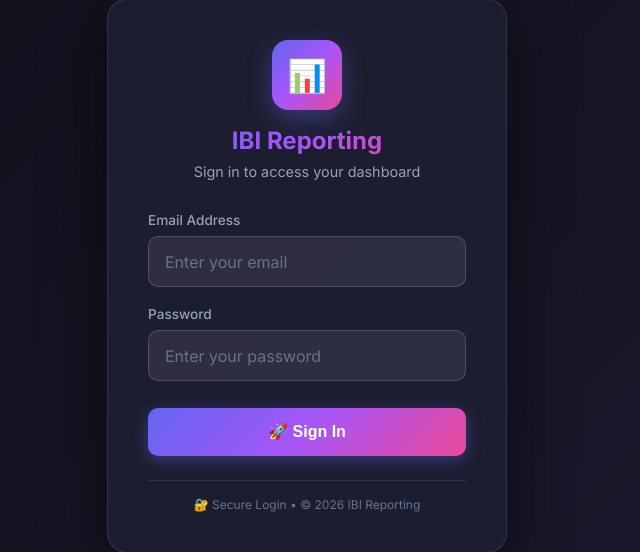
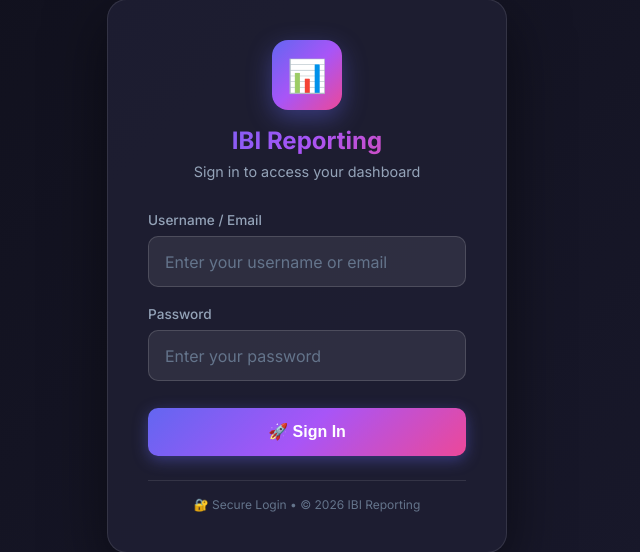
Before and after one commit to AnalystZaid09/Snaphire_Flask_App, a Flask app: page /login in a window 1280 px wide. Shown: the part 124-676 px from the top of the page, without its empty margins (333-973 px from the left). Run offline with Flask 3, Linux system fonts and the light colour scheme.

Commit message:
Fix: Simplified login UI to allow 'admin' username and improved Atlas connection stability.

```diff
--- a/flask_app/templates/login.html
+++ b/flask_app/templates/login.html
@@ -155,8 +155,8 @@
 
         <form method="POST" action="{{ url_for('login') }}">
             <div class="form-group">
-                <label for="email">Email Address</label>
-                <input type="email" id="email" name="email" placeholder="Enter your email" required>
+                <label for="email">Username / Email</label>
+                <input type="text" id="email" name="email" placeholder="Enter your username or email" required>
             </div>
             <div class="form-group">
                 <label for="password">Password</label>
```
